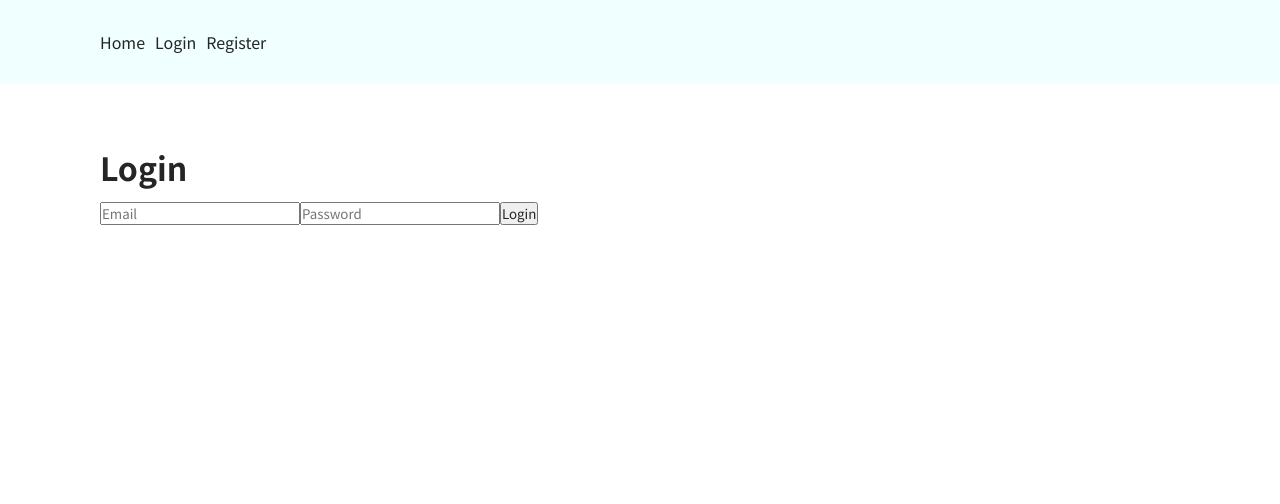
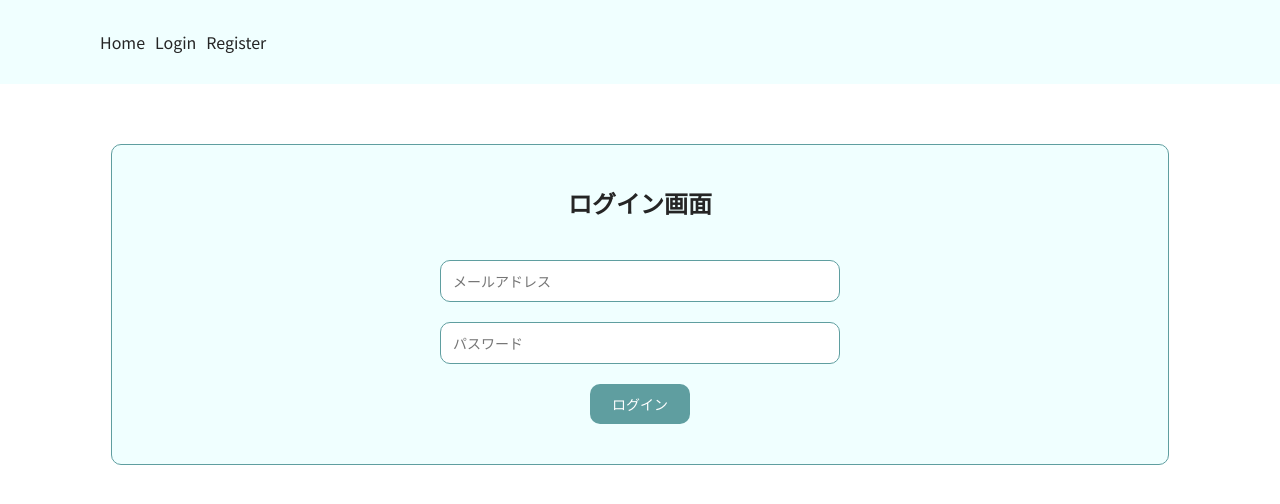
Before and after one commit to Freelancer0708/TwitterApp04-firebase, a Next.js app: page /login in a window 1280 px wide. Shown: the top 504 px of the page. Built offline with nearby package versions, Linux system fonts and the light colour scheme; no server answers.

Commit message:
update style

```diff
--- a/pages/login.tsx
+++ b/pages/login.tsx
@@ -30,25 +30,27 @@ const LoginPage = () => {
 
     return (
         <div>
-            <h1>Login</h1>
-            <form onSubmit={handleSubmit}>
+            <section className='login'>
+                <h1>ログイン画面</h1>
+                <form onSubmit={handleSubmit} className='login-form'>
                     <input
                         type="email"
                         value={email}
                         onChange={(e) => setEmail(e.target.value)}
-                    placeholder="Email"
+                        placeholder="メールアドレス"
                         required
                     />
                     <input
                         type="password"
                         value={password}
                         onChange={(e) => setPassword(e.target.value)}
-                    placeholder="Password"
+                        placeholder="パスワード"
                         required
                     />
-                <button type="submit">Login</button>
+                    <button type="submit">ログイン</button>
                 </form>
                 {error && <p style={{ color: 'red' }}>{error}</p>} {/* エラーメッセージを表示 */}
+            </section>
         </div>
     );
 };
--- a/pages/profile.tsx
+++ b/pages/profile.tsx
@@ -104,7 +104,7 @@ const ProfilePage = () => {
                 onChange={(e) => setUsername(e.target.value)}
                 required
               />
-              <button type="submit">Update</button>
+              <button type="submit">更新</button>
             </div>
           </div>
         </form>
@@ -127,7 +127,7 @@ const ProfilePage = () => {
                 onChange={(e) => setCurrentPassword(e.target.value)}
                 required
               />
-              <button type="submit">Update</button>
+              <button type="submit">更新</button>
             </div>
           </div>
         </form>
@@ -151,7 +151,7 @@ const ProfilePage = () => {
                 onChange={(e) => setCurrentPassword(e.target.value)}
                 required
               />
-              <button type="submit">Update</button>
+              <button type="submit">更新</button>
             </div>
           </div>
         </form>
--- a/styles/global.css
+++ b/styles/global.css
@@ -172,3 +172,126 @@ h2 {
     max-width: 80px;
     font-size: 14px;
 }
+
+.login ,
+.register {
+    margin: 0 1%;
+    padding: 40px 20px;
+    border: 1px solid cadetblue;
+    background-color: azure;
+    border-radius: 10px;
+    display: flex;
+    flex-direction: column;
+    align-items: center;
+    justify-content: flex-start;
+}
+.login h1 ,
+.register h1 {
+    margin-bottom: 40px;
+}
+.login-form ,
+.register-form {
+    display: flex;
+    flex-direction: column;
+    align-items: center;
+    justify-content: flex-start;
+    gap: 20px;
+    width: 100%;
+    max-width: 400px;
+}
+.login-form input ,
+.register-form input {
+    padding: 10px 12px;
+    box-sizing: border-box;
+    outline: none;
+    border: 1px solid cadetblue;
+    border-radius: 10px;
+    font-size: 14px;
+    width: 100%;
+}
+.login-form button ,
+.register-form button {
+    width: 100%;
+    border: none;
+    outline: none;
+    padding: 10px 0;
+    box-sizing: border-box;
+    background-color: cadetblue;
+    color: #fff;
+    cursor: pointer;
+    border-radius: 10px;
+    max-width: 100px;
+    font-size: 14px;
+}
+
+@media screen and (max-width: 767px) {
+    header {
+        padding: 10px 2%;
+    }
+    header nav ul li a {
+        font-size: 14px;
+    }
+    header nav ul li.header-right {
+        flex-direction: column;
+        align-items: flex-end;
+        justify-content: flex-start;
+        font-size: 14px;
+    }
+    header nav ul li.header-right button {
+        font-size: 12px;
+        padding: 7px 18px;
+        line-height: 1.5;
+    }
+    main {
+        padding: 20px 2%;
+    }
+    h1 {
+        font-size: 20px;
+    }
+    h2 {
+        font-size: 18px;
+    }
+    p {
+        font-size: 14px;
+    }
+    small {
+        font-size: 12px;
+    }
+    .tweets-form textarea {
+        font-size: 14px;
+        min-height: 70px;
+        border-top-left-radius: 6px;
+        border-top-right-radius: 6px;
+    }
+    .tweets-form button {
+        padding: 8px 0;
+        border-bottom-left-radius: 6px;
+        border-bottom-right-radius: 6px;
+    }
+
+    .profile-username > div, .profile-email > div, .profile-password > div {
+        flex-direction: column;
+        align-items: center;
+        justify-content: flex-start;
+    }
+    .profile-username > div label, .profile-email > div label, .profile-password > div label {
+        font-size: 14px;
+        width: 100%;
+        border: none;
+        text-align: center;
+    }
+    .profile-input {
+        width: 100%;
+        flex-direction: column;
+        align-items: center;
+        justify-content: flex-start;
+    }
+    .profile-input input {
+        font-size: 12px;
+        width: 100%;
+    }
+    .profile-input button {
+        font-size: 12px;
+        padding: 8px 0;
+    }
+}
```
Also changed, not shown: pages/register.tsx (+7 -5 lines). Lines whose indentation alone changed are shown as unchanged.
